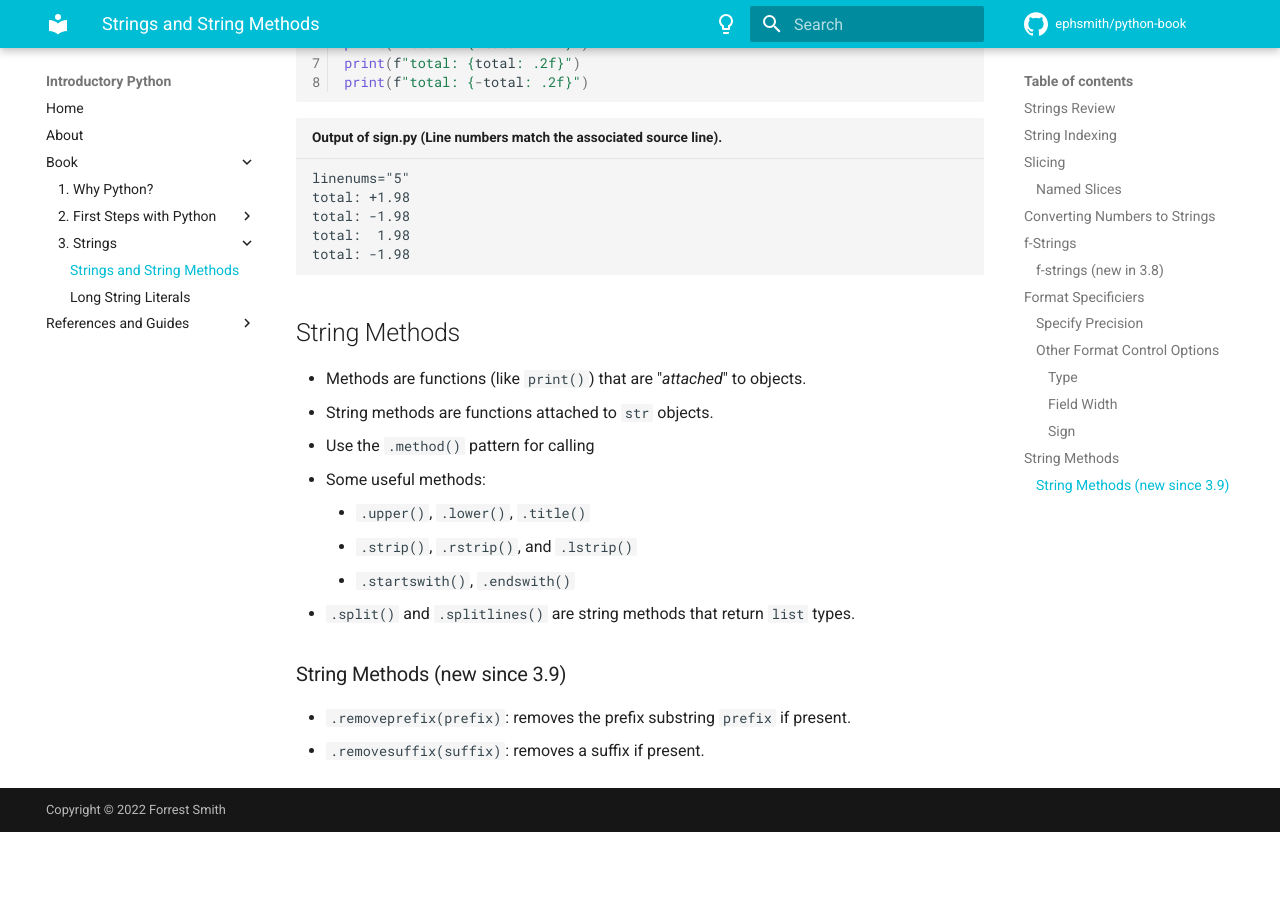
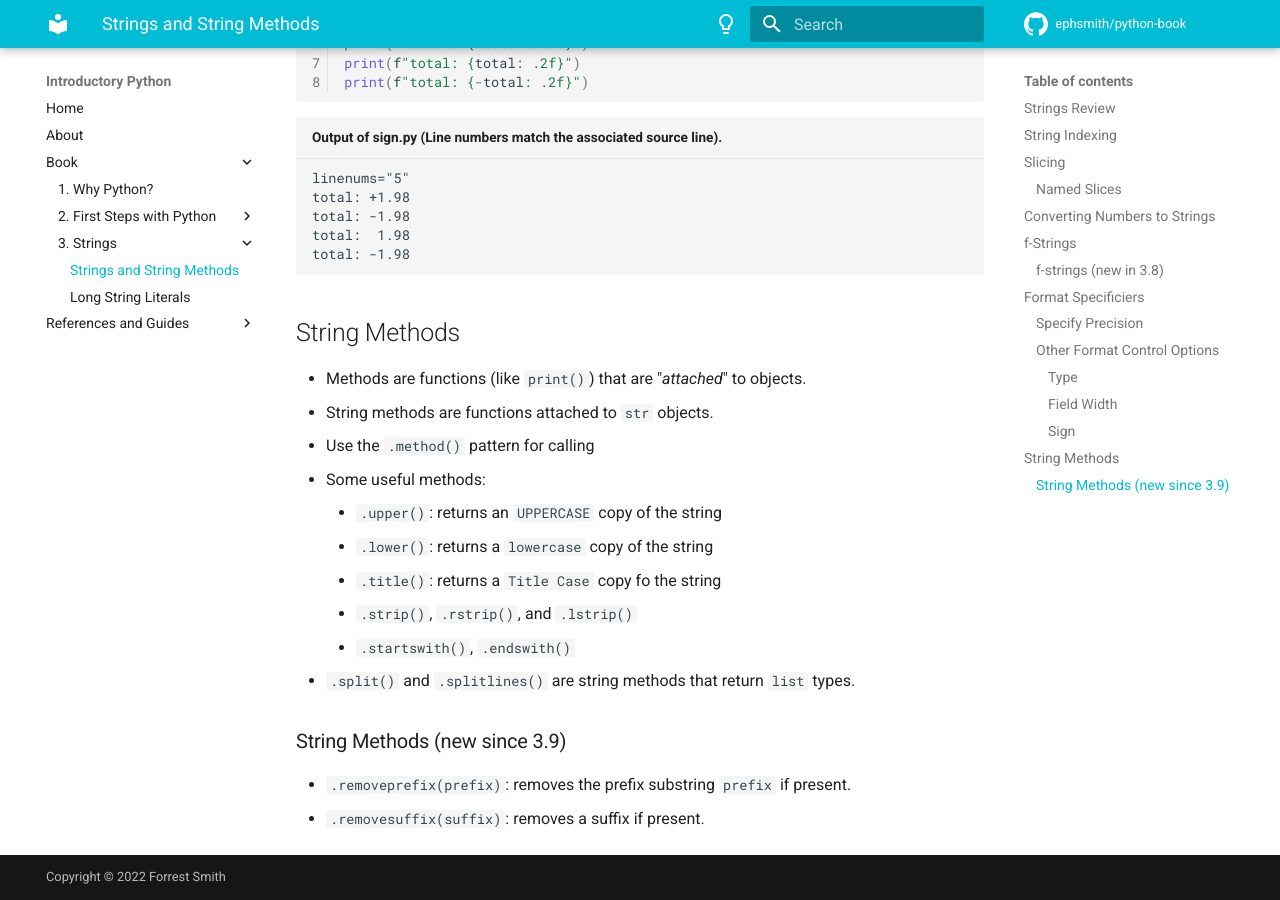
Before and after one commit to ephsmith/python-book, an MkDocs documentation site: the page built from docs/03/03-strings.md, in a window 1280 px wide and 900 px high, scrolled down 5548 px. Built offline with MkDocs 1.6.1 and Material for MkDocs 9.7.7, drawn with Linux system fonts in a browser that asks for light colours; comment, search, counter and statistics services are not loaded; before the commit the page ends 6380 px from its top, so only the background shows below that.

Commit message:
Strings: Added short descriptions of string methods.

```diff
--- a/docs/03/03-strings.md
+++ b/docs/03/03-strings.md
@@ -265,7 +265,9 @@ total: -1.98
 - String methods are functions attached to `str` objects.
 - Use the `.method()` pattern for calling
 - Some useful methods:
-    - `.upper()`, `.lower()`, `.title()`
+    - `.upper()`: returns an `UPPERCASE` copy of the string
+    - `.lower()`: returns a `lowercase` copy of the string
+    - `.title()`: returns a `Title Case` copy fo the string
     - `.strip()`, `.rstrip()`, and `.lstrip()`
     - `.startswith()`, `.endswith()`
 - `.split()` and `.splitlines()` are string methods that return `list` types.
```
